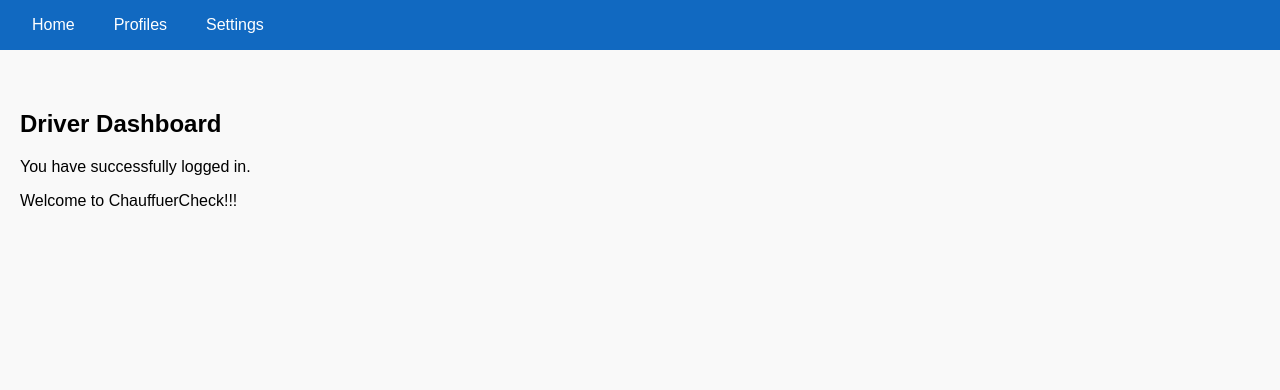
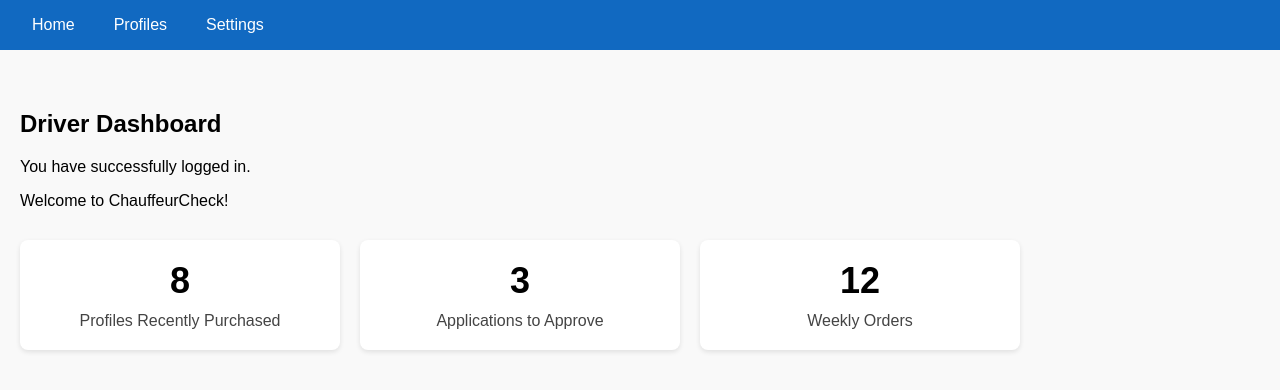
Before and after one commit to reem-husein/CS-3354-Group-11, a React (Create React App) app in the folder ProjectRoute/Frontend/: page /driver-dashboard in a window 1280 px wide. Shown: the top 390 px of the page. Built offline with nearby package versions, Linux system fonts and the light colour scheme.

Commit message:
added dashboard windows for admin

```diff
--- a/ProjectRoute/Frontend/src/Pages/DriverDashboard.jsx
+++ b/ProjectRoute/Frontend/src/Pages/DriverDashboard.jsx
@@ -4,6 +4,11 @@ import "./dashboard.css";
 
 const DriverDashboard = () => {
   const navigate = useNavigate();
+
+  // Example placeholder values add api database stuff here!
+  const profilesPurchased = 8;
+  const applicationsToApprove = 3;
+  const weeklyOrders = 12;
 
   return (
     <div className="dashboard-container">
@@ -16,7 +21,22 @@ const DriverDashboard = () => {
       <div className="dashboard-content">
         <h2>Driver Dashboard</h2>
         <p>You have successfully logged in.</p>
-        <p>Welcome to ChauffuerCheck!!!</p>
+        <p>Welcome to ChauffeurCheck!</p>
+
+        <div className="dashboard-cards">
+          <div className="dashboard-card">
+            <div className="dashboard-number">{profilesPurchased}</div>
+            <div className="dashboard-label">Profiles Recently Purchased</div>
+          </div>
+          <div className="dashboard-card">
+            <div className="dashboard-number">{applicationsToApprove}</div>
+            <div className="dashboard-label">Applications to Approve</div>
+          </div>
+          <div className="dashboard-card">
+            <div className="dashboard-number">{weeklyOrders}</div>
+            <div className="dashboard-label">Weekly Orders</div>
+          </div>
+        </div>
       </div>
     </div>
   );
--- /dev/null
+++ b/ProjectRoute/Frontend/src/Pages/EditProfile.jsx
@@ -0,0 +1 @@
+// do edit profile here
--- a/ProjectRoute/Frontend/src/Pages/dashboard.css
+++ b/ProjectRoute/Frontend/src/Pages/dashboard.css
@@ -29,3 +29,32 @@
   .dashboard-content {
     padding: 40px 20px;
   }
+
+  .dashboard-cards {
+    display: flex;
+    gap: 20px;
+    margin-top: 30px;
+    flex-wrap: wrap;
+  }
+
+  .dashboard-card {
+    background-color: #ffffff;
+    border-radius: 8px;
+    padding: 20px;
+    flex: 1;
+    min-width: 220px;
+    max-width: 280px;
+    box-shadow: 0 2px 5px rgba(0, 0, 0, 0.1);
+    text-align: center;
+  }
+
+  .dashboard-number {
+    font-size: 36px;
+    font-weight: bold;
+    margin-bottom: 10px;
+  }
+
+  .dashboard-label {
+    font-size: 16px;
+    color: #444;
+  }
```
